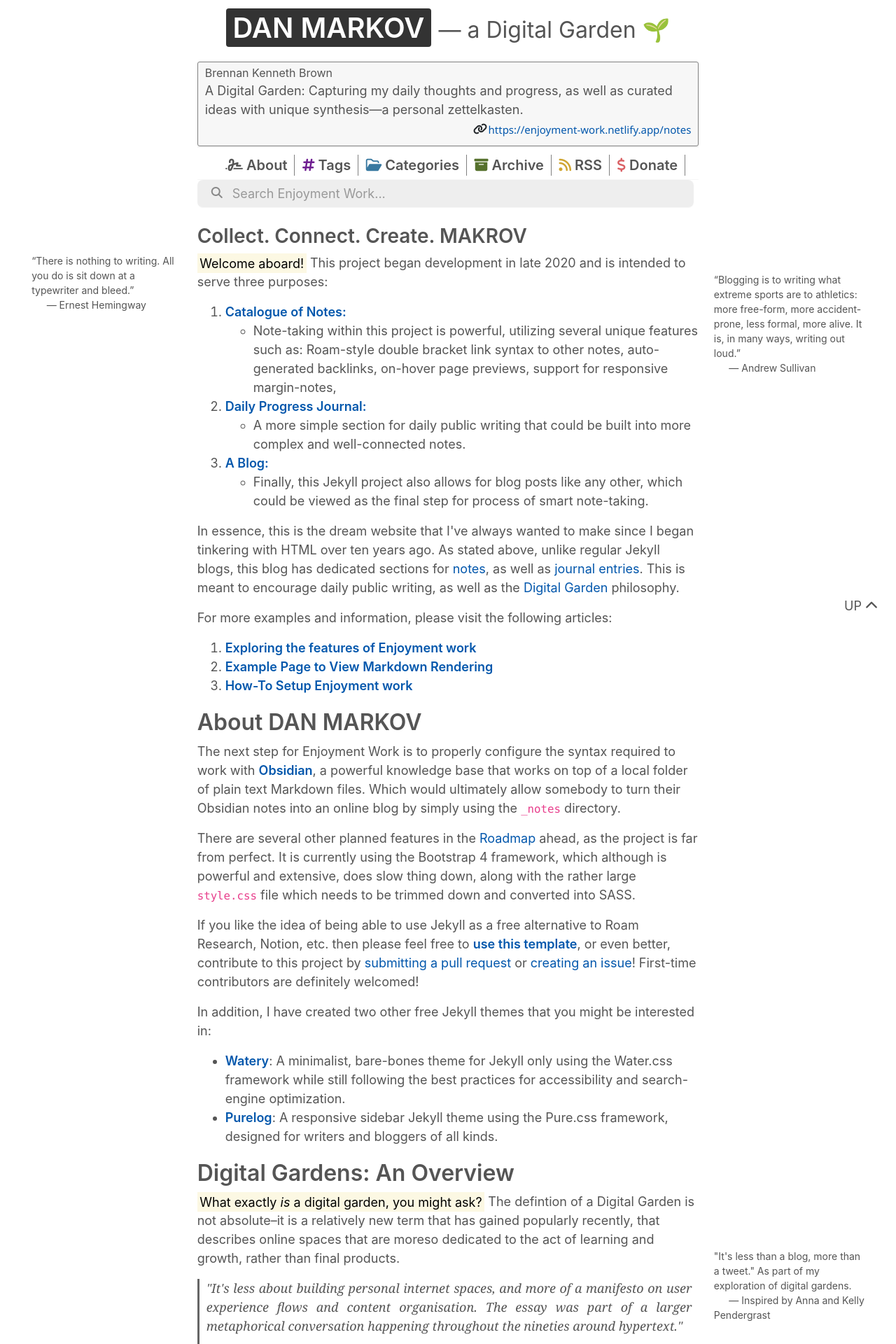
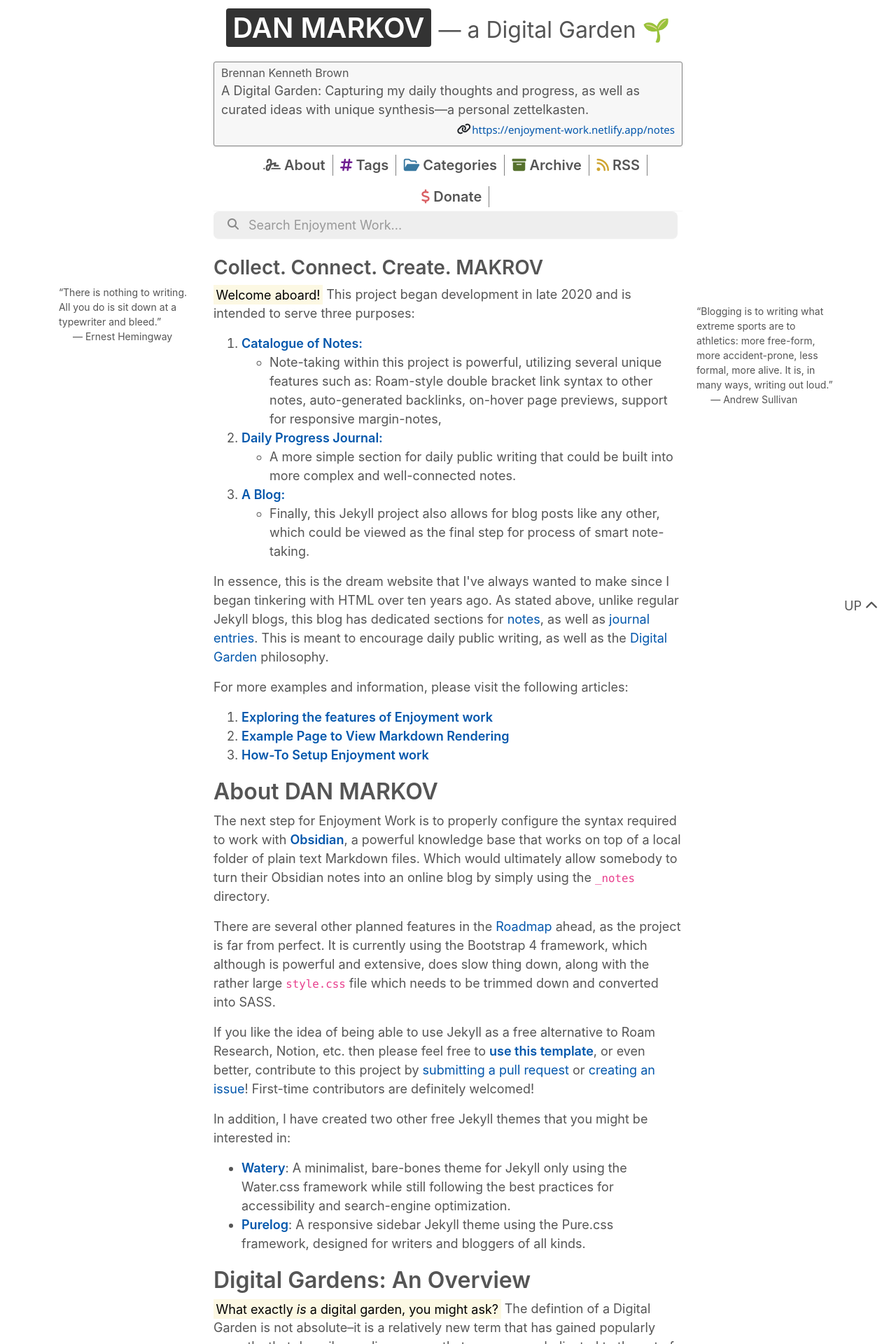
Before and after one commit to themarkoff/themarkoff.github.io, a Jekyll site: the page built from index.md, in a window 1280 px wide. Shown: the top 1920 px of the page at 70% size. Built offline with Jekyll 4.4.1, drawn with Linux system fonts in a browser that asks for light colours; nearby versions of some CDN libraries.

Commit message:
Максимальная ширина 1200

```diff
--- a/assets/css/style.css
+++ b/assets/css/style.css
@@ -15,6 +15,8 @@ body {
   font-family: Inter, "Segoe UI", Roboto, Oxygen, Cantarell, "Open Sans", "Helvetica Neue", Ubuntu, sans-serif;
   min-height: 450px;
   counter-reset: sidenote-counter;
+  margin: 0 auto;
+  max-width: 1200px;
 }
 
 .box {
```
